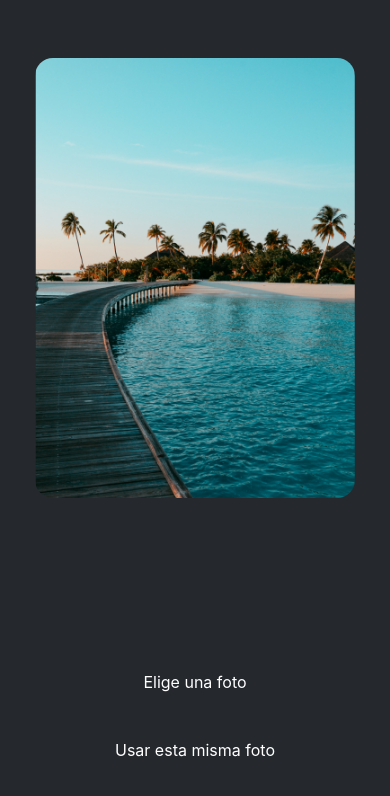
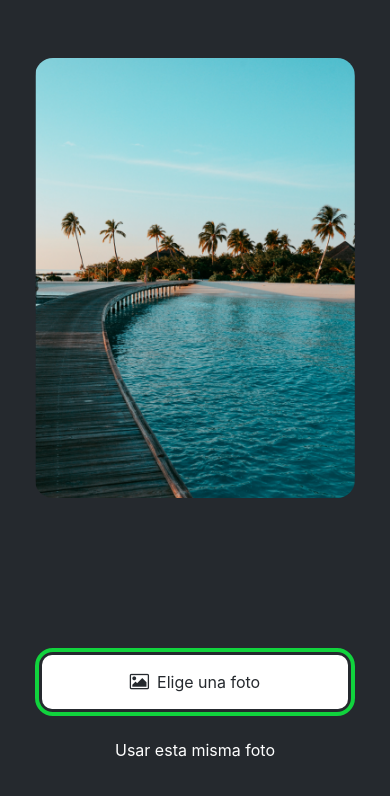
Before and after one commit to Kiru276/React-Native, a React Native app: screen / in a window 390 px wide. Shown: the top 796 px of the page. Built offline with nearby package versions, Linux system fonts and the light colour scheme.

Commit message:
mod agregacion correcta de plantilla botones

```diff
--- a/App.js
+++ b/App.js
@@ -13,8 +13,8 @@
         <ImageViewer placeholderImageSource={PlaceholderImage} />
       </View>
       <View style={styles.footerContainer}>
-        <Button label="Elige una foto"></Button>
-        <Button label="Usar esta misma foto"></Button>
+        <Button theme="primary" label="Elige una foto"></Button> {/* theme=primary indica uso de un boton especial  */}
+        <Button label="Usar esta misma foto"></Button> {/* Ejemplo de uso por defecto un boton normal */}
       </View>
       <StatusBar style="auto" />
     </View>
--- a/Button.js
+++ b/Button.js
@@ -1,13 +1,38 @@
 import { StyleSheet, Pressable, View, Text } from "react-native";
+import FontAwesome from "@expo/vector-icons/FontAwesome";
 
-export default function Button({ label }) {
-    return (
+export default function Button({ label, theme }) {
+    if (theme === "primary") { // Si es boton "Elegir foto"
+        return (
+          // Borde amarillo redonde de boton "Elegir foto
+            <View style={[styles.buttonContainer, { borderWidth: 4, borderColor: "#11d33d", borderRadius: 18 }]}>
+
+            <Pressable
+
+                style={[styles.button, { backgroundColor: "#fff" }]} //color de fondo del boton "Elegir foto"
+                onPress={() => alert('You pressed a button.')}
+            >
+                <FontAwesome
+                    name="picture-o"
+                    size={18} //Tamaño de pixeles icono
+                    color="#25292e" //Color icono
+                    style={styles.buttonIcon} //Estilos especiales de icono (espaciado entre icono y texto)
+                />
+              <Text style={[styles.buttonLabel, { color: "#25292e" }]}>{label}</Text>  {/* Estilos personalizados y Color de texto del boton "Elegir foto" */}
+
+            </Pressable>
+          </View>
+        );
+      }
+
+      //Por defecto si es otro boton como "Usar esta misma foto"
+      return (
         <View style={styles.buttonContainer}>
-            <Pressable style={styles.button} onPress={() => alert("Me has presionado")}>
-                <Text style={styles.buttonLabel}> {label} </Text>
+            <Pressable style={styles.button} onPress={() => alert('You pressed a button.')}>
+              <Text style={styles.buttonLabel}>{label}</Text>
             </Pressable>
-        </View>
-    )
+          </View>
+      );
 }
 
 const styles = StyleSheet.create({
@@ -28,7 +53,7 @@
       flexDirection: 'row',
     },
     buttonIcon: {
-      paddingRight: 8,
+      paddingRight: 8, //deja 8 pixeles de espacio entre icono y texto
     },
     buttonLabel: {
       color: '#fff',
```
